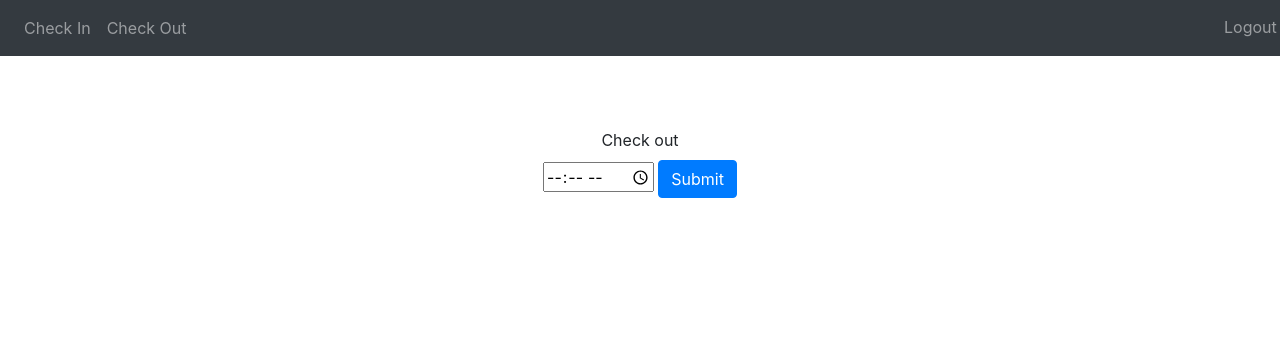
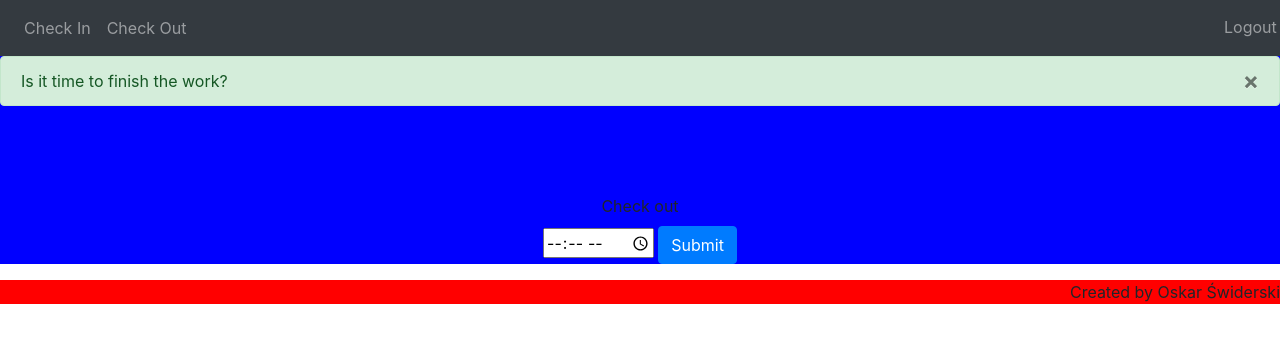
Before and after one commit to Oskar621/website_EUMobility, a Flask app: page /checkOut in a window 1280 px wide. Shown: the top 343 px of the page. Run offline with Flask 3, Linux system fonts and the light colour scheme; a user stored in the database is signed in; some libraries are stand-ins or nearby versions.

Commit message:
added style.css and changed flash messages

```diff
--- /dev/null
+++ b/website/static/style.css
@@ -0,0 +1,26 @@
+body {
+    height: 100%;
+    margin: 0;
+    padding: 0;
+}
+
+header{
+    background-color: pink;
+}
+
+header, footer {
+    height: 16%;
+    clear: both;
+}
+
+main {
+    height: 68%;
+    box-sizing: border-box;
+    background-color: blue;
+    clear: both;
+}
+
+footer {
+    background-color: red;
+    text-align: right;
+    }
--- a/website/templates/base.html
+++ b/website/templates/base.html
@@ -14,10 +14,15 @@
       href="https://stackpath.bootstrapcdn.com/font-awesome/4.7.0/css/font-awesome.min.css"
       crossorigin="anonymous"
     />
-
+    <link
+      rel="stylesheet"
+      href="../static/style.css"
+    />
     <title>{% block title %}Home{% endblock %}</title>
   </head>
   <body>
+    <div id="wrapper">
+      <header>
         <nav class="navbar navbar-expand-lg navbar-dark bg-dark">
           <div class="navbar-nav">
             {% if user.is_authenticated %}
@@ -30,7 +35,8 @@
             {% endif %}
           </div>
         </nav>
-
+      </header>
+      <main>
         {% with messages = get_flashed_messages(with_categories=true) %} {% if
           messages %} {% for category, message in messages %} {% if category ==
           'error' %}
@@ -48,7 +54,6 @@
             </button>
         </div>
         {% endif %} {% endfor %} {% endif %} {% endwith %}
-
         <div class="container">{% block content %} {% endblock %}</div>
         <script
           src="https://code.jquery.com/jquery-3.2.1.slim.min.js"
@@ -65,5 +70,10 @@
           integrity="sha384-JZR6Spejh4U02d8jOt6vLEHfe/JQGiRRSQQxSfFWpi1MquVdAyjUar5+76PVCmYl"
           crossorigin="anonymous"
         ></script>
+      </main>
+    </div>
+    <footer>
+      <p>Created by Oskar Świderski</p>
+    </footer>
   </body>
 </html>
--- a/website/templates/sign_up.html
+++ b/website/templates/sign_up.html
@@ -12,6 +12,7 @@ content %}
       name="login"
       placeholder="Enter login"
     />
+    <label for="login">Last 4 digits of your personal number</label>
   </div>
   <div class="form-group">
     <label for="password1">Password</label>
@@ -23,6 +24,7 @@ content %}
       name="password1"
       placeholder="Enter password"
     />
+    <label for="password1">Minimum 8 characters</label>
   </div>
   <div class="form-group">
     <label for="password2">Password (Confirm)</label>
--- a/website/views.py
+++ b/website/views.py
@@ -18,7 +18,7 @@ def checkIn():
             new_check = Check_in(user_id=current_user.id, check_in=check_in_time, date=check_in_date)
             db.session.add(new_check)
             db.session.commit()
-            flash('You have checked in', category='success')
+            flash('Bring it on, smile and do your best', category='success')
         else:
             flash('Invalid check-in time', category='error')
     return render_template("check_in.html", user=current_user)
@@ -60,7 +60,8 @@ def checkOut():
                     'https://www.googleapis.com/auth/drive',
                 ]
                 client = gspread.service_account(filename='eumobility-project.json')
-                sheet = client.open('Work time2').sheet1
+                sheet_name = str(current_user.name) + " work hours"
+                sheet = client.open(sheet_name).sheet1
                 login = current_user.login
                 contract_hours: int = current_user.contract_hours
                 hours = float(hours)  # Assuming hours is a string representation of a numeric value
@@ -68,7 +69,7 @@ def checkOut():
                 contract_hours_percentage = hours/contract_hours * 100
                 contract_hours_percentage_str = str(contract_hours_percentage) + "%"
                 check_out_date_str = check_out_date.strftime('%Y-%m-%d')  # Convert the date to a string in the format "YYYY-MM-DD"
-                flash(f'You have checked out. Time difference: {time_difference_formatted}', category='success')
+                flash(f'Thank you for your good work, {current_user.name}! Please have a nice time ahead', category='success')
                 try:
                     sheet.append_row([login, check_out_date_str, check_in_time.strftime('%H:%M'), check_out_time.strftime('%H:%M'), comfortable_hours, uncomfortable_hours, minutes, contract_hours, contract_hours_percentage_str])
                 except Exception as e:
@@ -78,4 +79,7 @@ def checkOut():
                 flash('No check-in time found for the user', category='error')
         else:
             flash('Invalid check-out time', category='error')
+
+    if request.method == "GET":
+        flash('Is it time to finish the work?', category="success")
     return render_template("check_out.html", user=current_user)
```
Also changed, not shown: website/auth.py (+5 -6 lines), instance/database.db, website/static/logo.png (added). Lines whose indentation alone changed are shown as unchanged.
